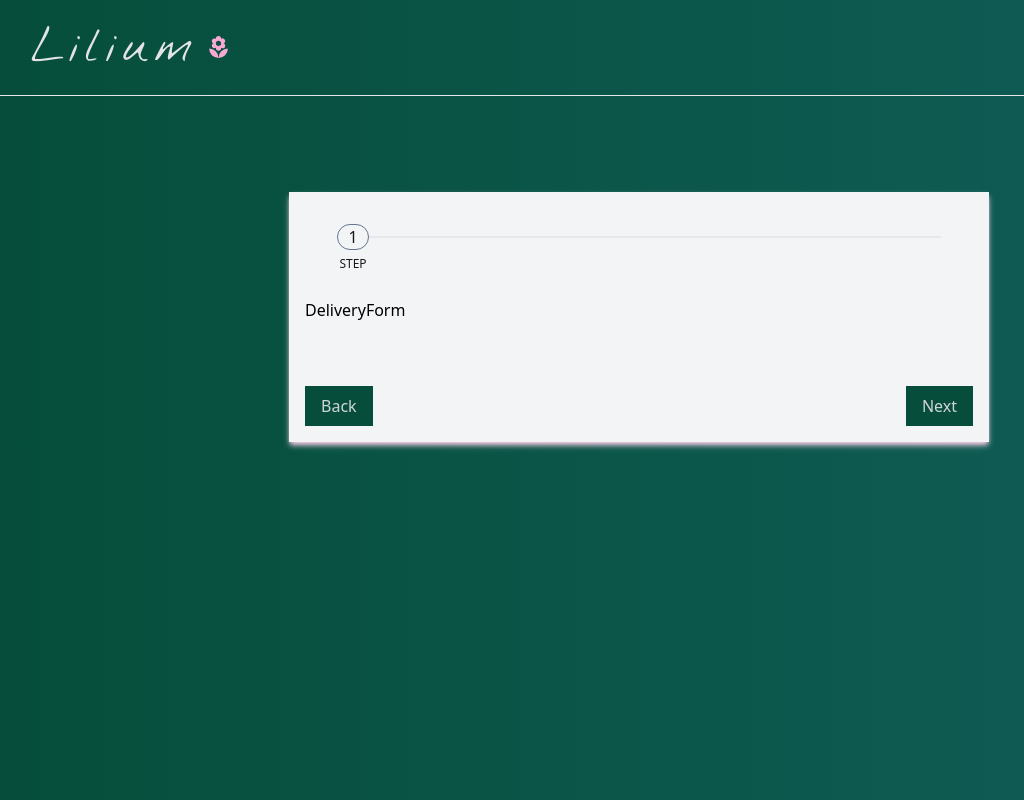
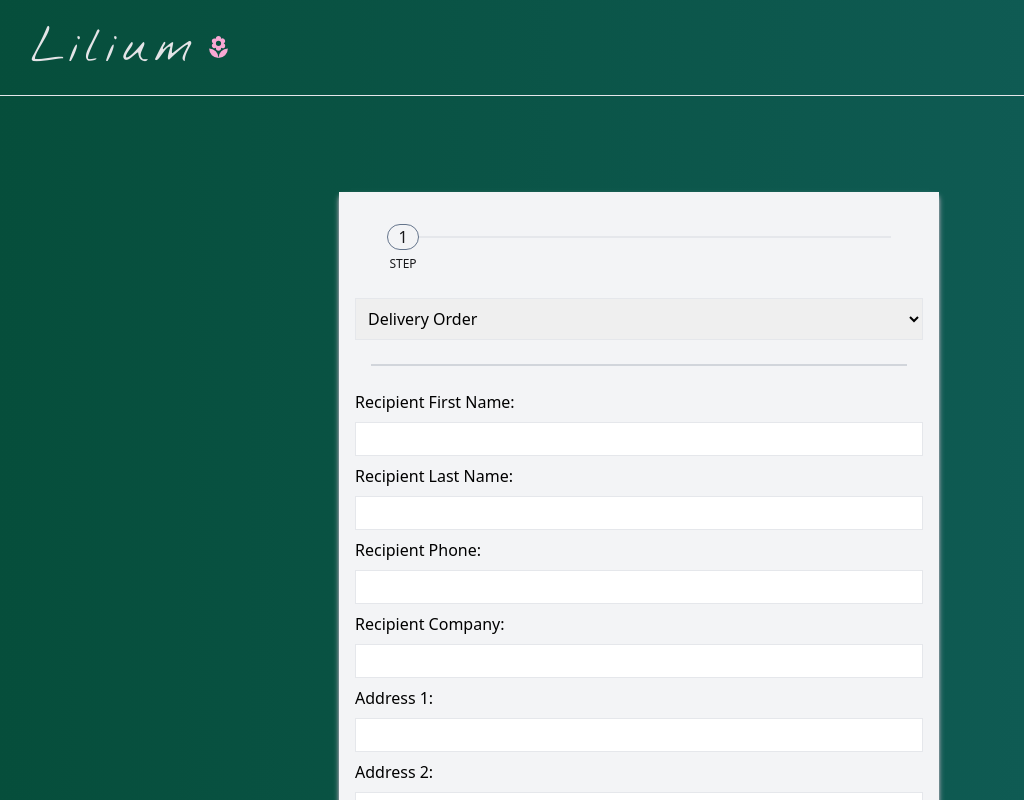
Before and after one commit to jonword/multistep-floral, a Next.js app: page / in a window 1280 px wide. Both pictures are taken after a click on the button "Next". Shown: the top 800 px of the page, without its empty margins (1-1025 px from the left). Built offline with nearby package versions, Linux system fonts and the light colour scheme.

Commit message:
Delivery Form

```diff
--- a/src/components/steps/cardform.tsx
+++ b/src/components/steps/cardform.tsx
@@ -2,7 +2,7 @@ import React from "react";
 
 const CardForm = () => {
   return (
-    <div className="flex flex-col gap-2">
+    <form className="flex flex-col gap-2">
       <select className="border p-1">
         <option>Choose occasion</option>
         <option>Birthday</option>
@@ -17,7 +17,7 @@ const CardForm = () => {
         placeholder="Add your card message."
       ></textarea>
       <input placeholder="Email" className="border p-2" required></input>
-    </div>
+    </form>
   );
 };
 
--- a/src/components/steps/deliveryform.tsx
+++ b/src/components/steps/deliveryform.tsx
@@ -1,7 +1,39 @@
 import React from "react";
 
 const DeliveryForm = () => {
-  return <div>DeliveryForm</div>;
+  return (
+    <form className="flex flex-col gap-2">
+      <select className="border p-2">
+        <option>Delivery Order</option>
+      </select>
+      <div className="border border-gray-300 m-4" />
+      <label>Recipient First Name:</label>
+      <input className="border p-1" />
+      <label>Recipient Last Name:</label>
+      <input className="border p-1" />
+      <label>Recipient Phone:</label>
+      <input className="border p-1" />
+      <label>Recipient Company:</label>
+      <input className="border p-1" />
+      <label>Address 1:</label>
+      <input className="border p-1" />
+      <label>Address 2:</label>
+      <input placeholder="Apartment, Suite, Unit" className="border p-1" />
+      <label>City:</label>
+      <input className="border p-1" />
+      <label>State:</label>
+      <select className="border p-2">
+        <option>New York</option>
+      </select>
+      <label>ZIP Code:</label>
+      <input className="border p-1" />
+      <label>Country:</label>
+      <select className="border p-2">
+        <option>United States</option>
+      </select>
+      <div className="border border-gray-300 m-4" />
+    </form>
+  );
 };
 
 export default DeliveryForm;
--- a/src/pages/index.tsx
+++ b/src/pages/index.tsx
@@ -11,8 +11,8 @@ export default function Home() {
         <meta name="viewport" content="width=device-width, initial-scale=1" />
         <link rel="icon" href="/favicon.ico" />
       </Head>
-      <main className="flex h-full flex-col items-center mt-24">
-        <div className="flex flex-col w-full max-w-[700px] bg-gray-100 p-4 shadow-md gap-10 shadow-pink-200">
+      <main className="flex h-full mt-24 flex-col items-center justify-center mx-2">
+        <div className="flex flex-col w-full max-w-[600px] bg-gray-100 p-4 shadow-md gap-10 shadow-pink-200">
           <Form />
         </div>
       </main>
```
